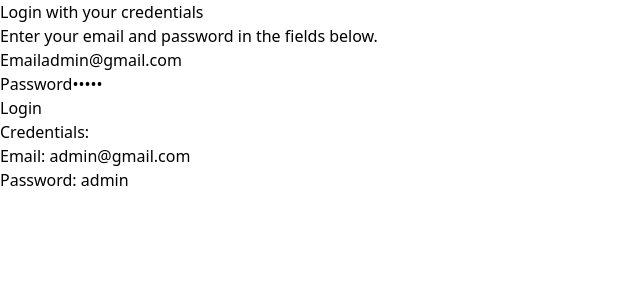
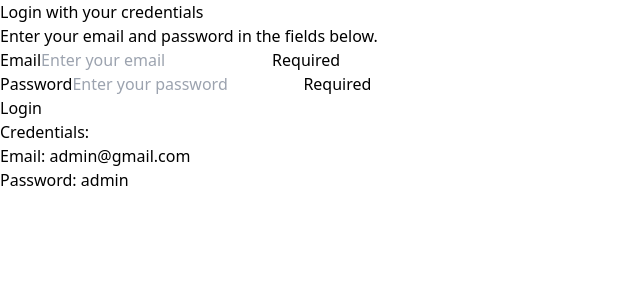
Before and after one commit to adewale2018/transaction-history-dashboard, a React (Vite) app: page / in a window 1280 px wide. Shown: the top 300 px of the page, without its empty margins (0-640 px from the left). Built offline with nearby package versions, Linux system fonts and the light colour scheme; a web font is replaced by a local one.

Commit message:
Remove initial state value

```diff
--- a/src/pages/LoginPage.tsx
+++ b/src/pages/LoginPage.tsx
@@ -10,8 +10,8 @@ import { useNavigate } from "react-router-dom";
 const LoginPage = () => {
   const dispatch = useDispatch();
   const navigate = useNavigate();
-  const [email, setEmail] = useState("admin@gmail.com");
-  const [password, setPassword] = useState("admin");
+  const [email, setEmail] = useState("");
+  const [password, setPassword] = useState("");
   const [error, setError] = useState("");
   const [loading, setLoading] = useState(false);
 
```
